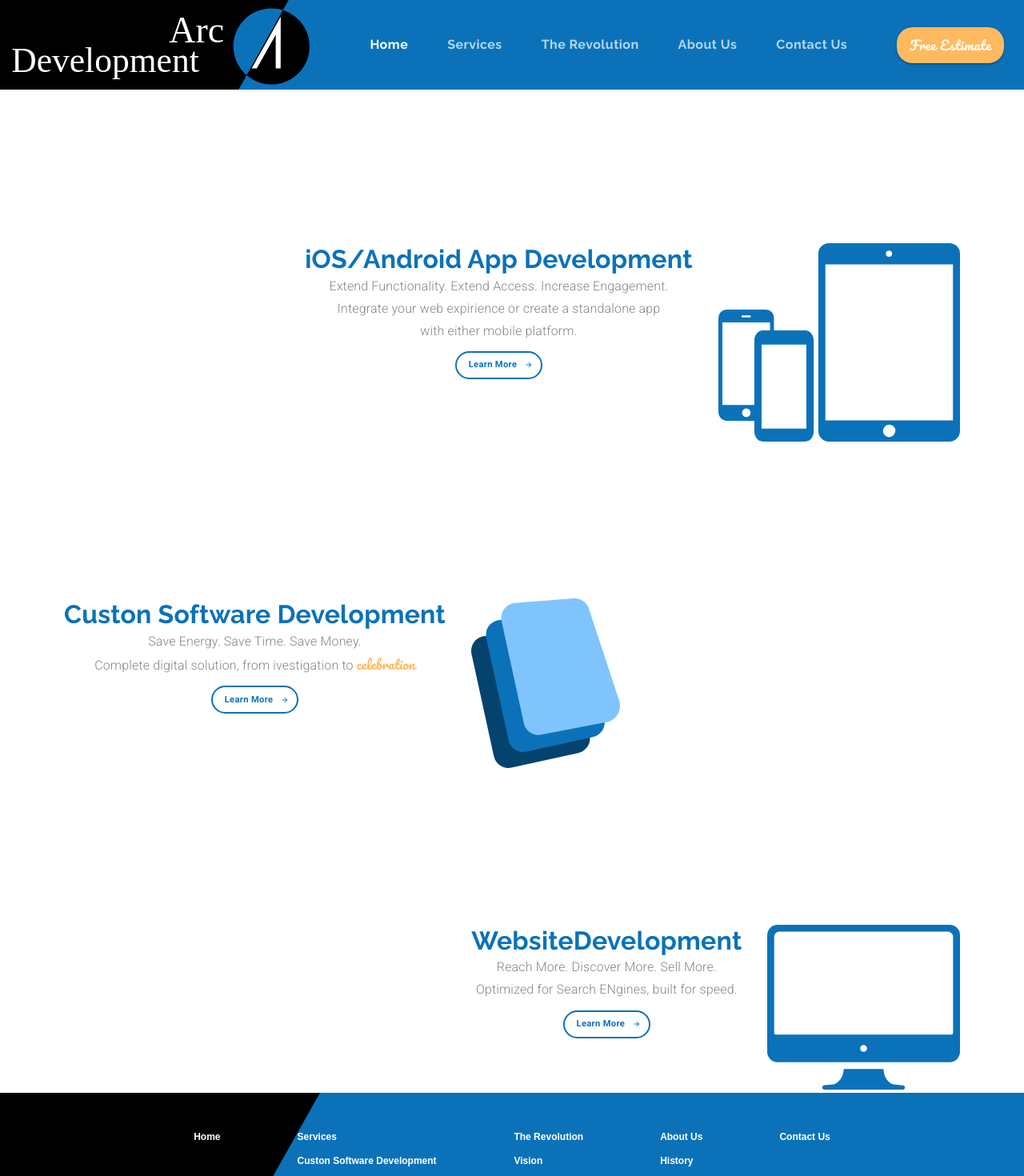
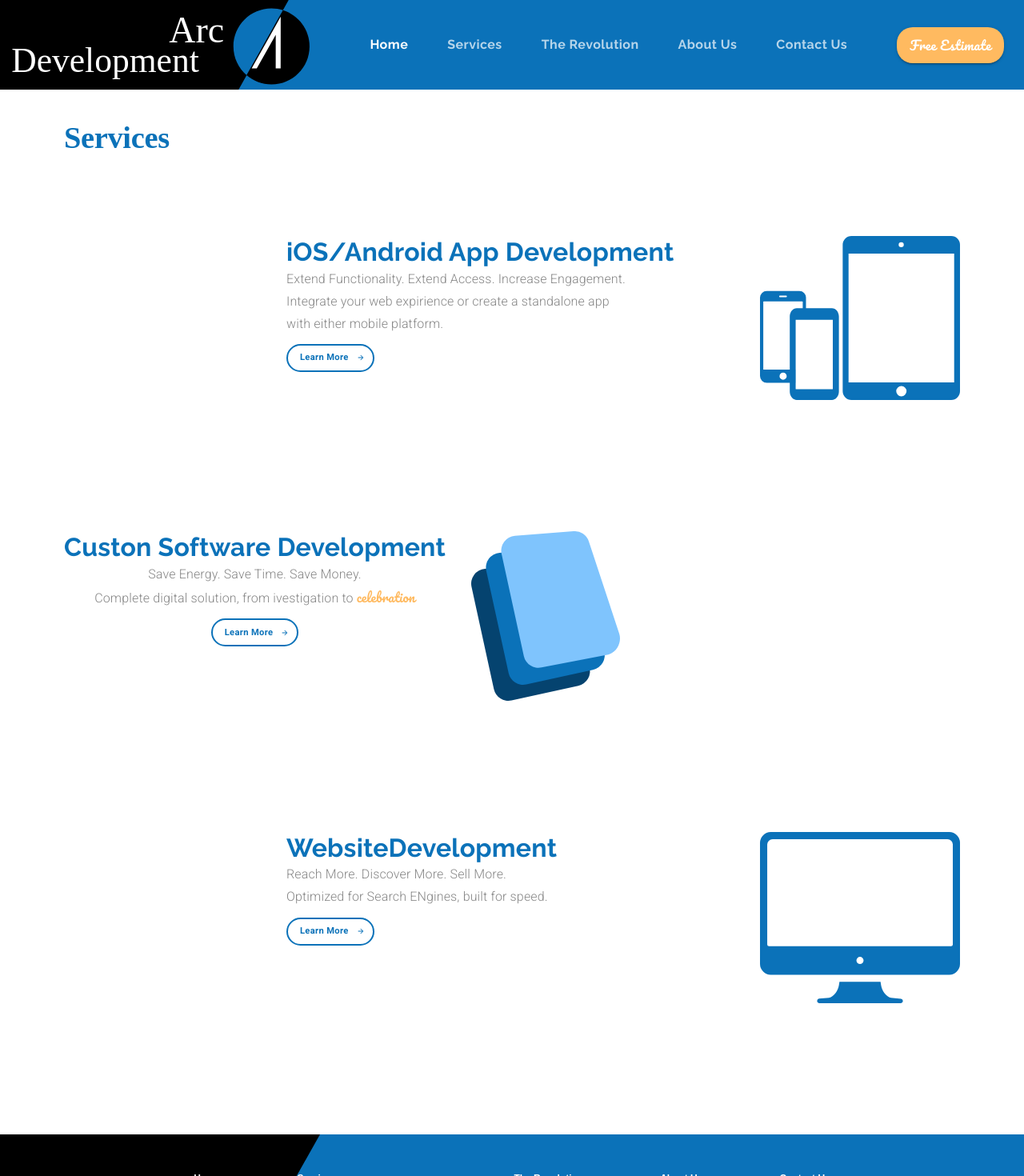
Before and after one commit to RaphaelOhlsen/materialui, a React (Create React App) app: page /services in a window 1280 px wide. Shown: the top 1470 px of the page at 80% size. Built offline with nearby package versions, Linux system fonts and the light colour scheme.

Commit message:
81. Services Page - Responsive Design

```diff
--- a/src/components/Services.js
+++ b/src/components/Services.js
@@ -23,7 +23,7 @@
     }
   },
   serviceContainer: {
-    marginTop: "12em",
+    marginTop: "10em",
     [theme.breakpoints.down("xs")]: {
       padding: 25
     }
@@ -45,10 +45,24 @@
   const classes = useStyles();
   const theme = useTheme();
   const matchesSM = useMediaQuery(theme.breakpoints.down('sm'));
-  const matchesXS = useMediaQuery(theme.breakpoints.down('sm'));
 
   return (
     <Grid container direction="column">
+      <Grid
+        item
+        style={{
+          marginLeft: matchesSM ? 0 : "5em",
+          marginTop: matchesSM ? "1em" : "2em"
+        }}
+      >
+        <Typography
+          variant="h2"
+          gutterBottom
+          align={matchesSM ? "center" : undefined}
+        >
+          Services
+        </Typography>
+      </Grid>
       <Grid item>
         {/*-----Mobile Block-----*/}
         <Grid
@@ -56,11 +70,13 @@
           direction="row"
           className={classes.serviceContainer}
           justify={ matchesSM ? "center" : "flex-end" }
+          style={{ marginTop: matchesSM ? "1em" : "5em"}}
         >
           <Grid
             item
             style={{
-               textAlign: "center"
+               textAlign: matchesSM ? "center" : undefined,
+               width: matchesSM ? undefined : "35em"
             }}
           >
             <Typography variant="h4">iOS/Android App Development</Typography>
@@ -86,12 +102,12 @@
               />
             </Button>
           </Grid>
-          <Grid item>
+          <Grid item  style={{marginRight: matchesSM ? 0 : "5em",}}>
             <img
               className={classes.icon}
               src={mobileAppsIcon}
               alt="mobile phone icon"
-              style={{marginRight: matchesSM ? 0 : "5em",}}
+              width="250em"
             />
           </Grid>
         </Grid>
@@ -150,11 +166,13 @@
           direction="row"
           className={classes.serviceContainer}
           justify={ matchesSM ? "center" : "flex-end" }
+          style={{ marginBottom: "10em"}}
         >
         <Grid
           item
           style={{
-            textAlign: "center"
+            textAlign: matchesSM ? "center" : undefined,
+            width: matchesSM ? undefined : "35em"
           }}
         >
           <Typography variant="h4">WebsiteDevelopment</Typography>
@@ -187,6 +205,7 @@
               className={classes.icon}
               src={websiteIcon}
               alt="website icon"
+              width="250em"
             />
           </Grid>
         </Grid>
```
